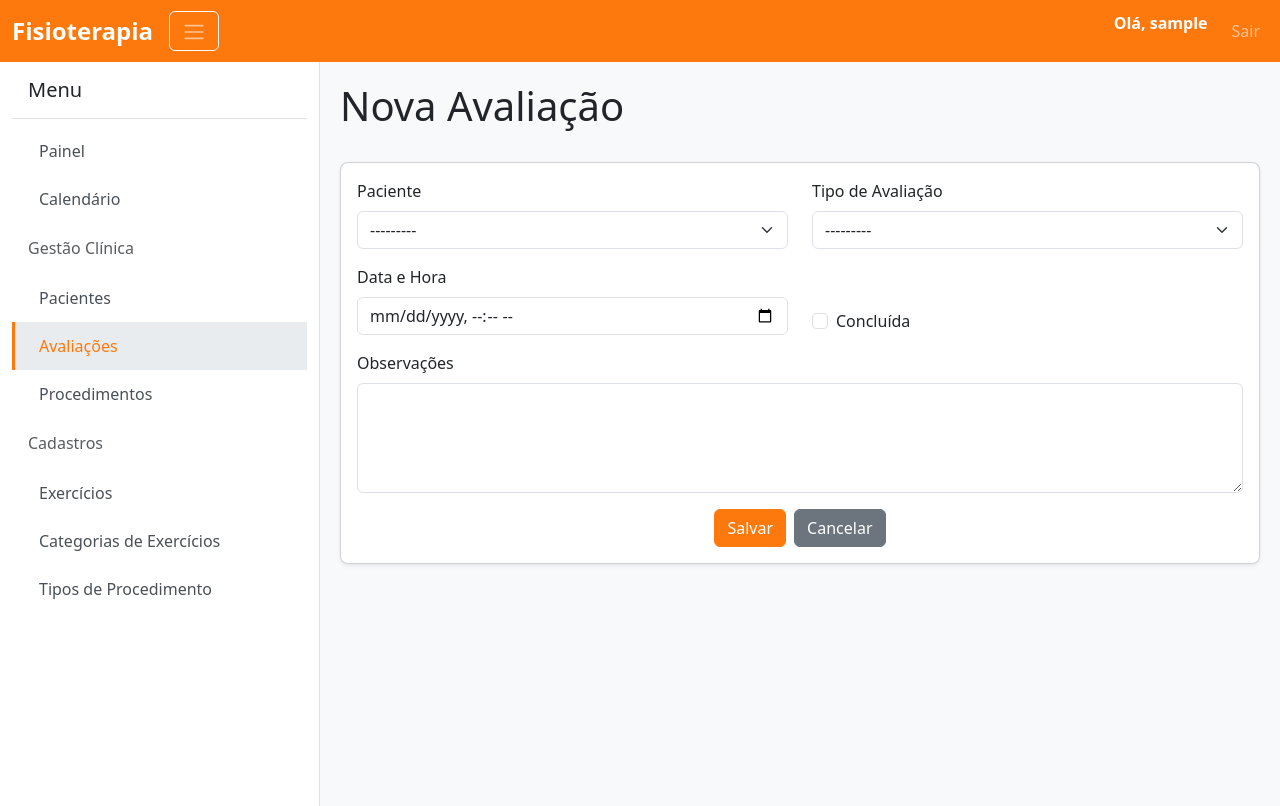
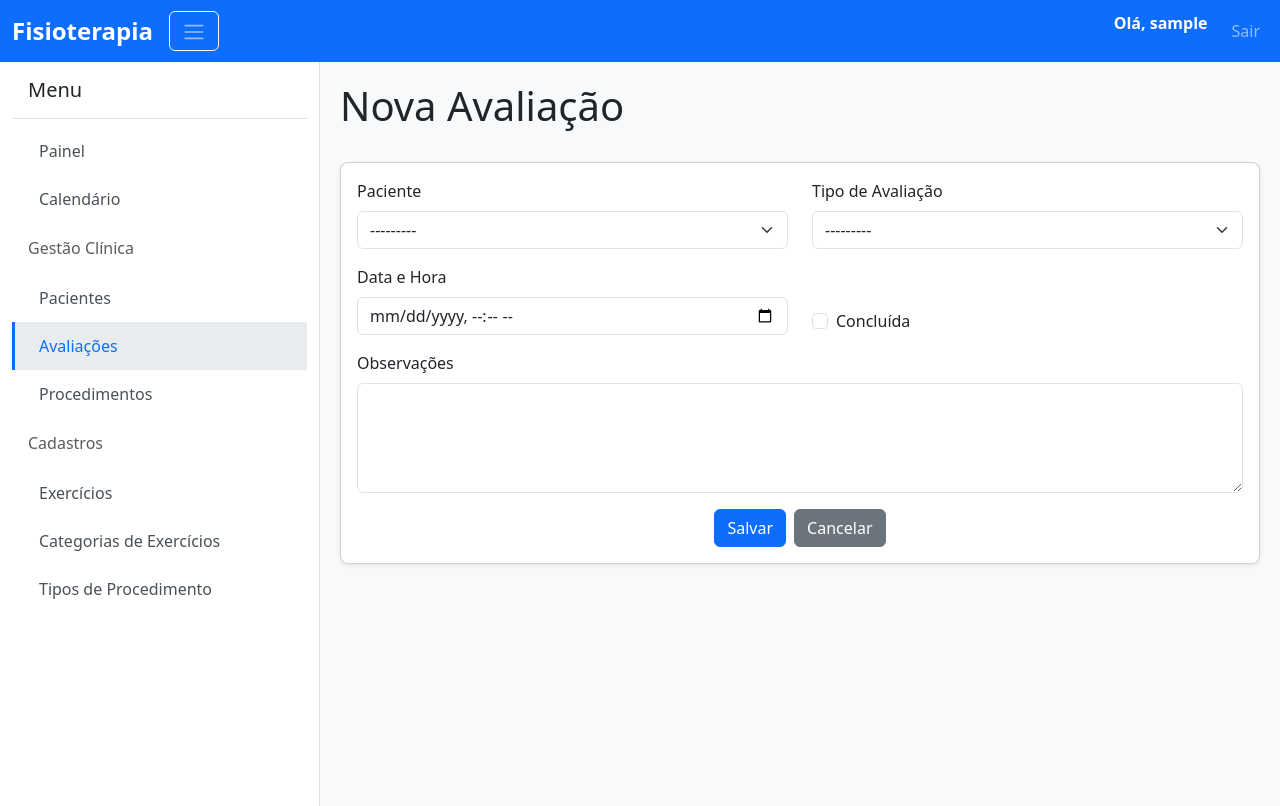
Before and after one commit to crissisueta/Fisio, a Django app: page /forms/avaliacoes/nova/ in a window 1280 px wide. Run offline with Django 4.2, Linux system fonts and the light colour scheme; the visitor is signed in with stand-in values (Sample User, id 1); data that the repository does not hold is empty.

Commit message:
revert to original color

```diff
--- a/static/css/theme.css
+++ b/static/css/theme.css
@@ -1,9 +1,9 @@
 :root {
-    --app-primary: #fd790d;
+    --app-primary: #0d6efd;
     --app-primary-rgb: 13, 110, 253;
-    --app-primary-hover: #d4d70b;
+    --app-primary-hover: #0b5ed7;
     --app-primary-hover-rgb: 11, 94, 215;
-    --app-primary-active: #cab00a;
+    --app-primary-active: #0a58ca;
     --app-primary-contrast: #fff;
 
     --bs-primary: var(--app-primary);
```
